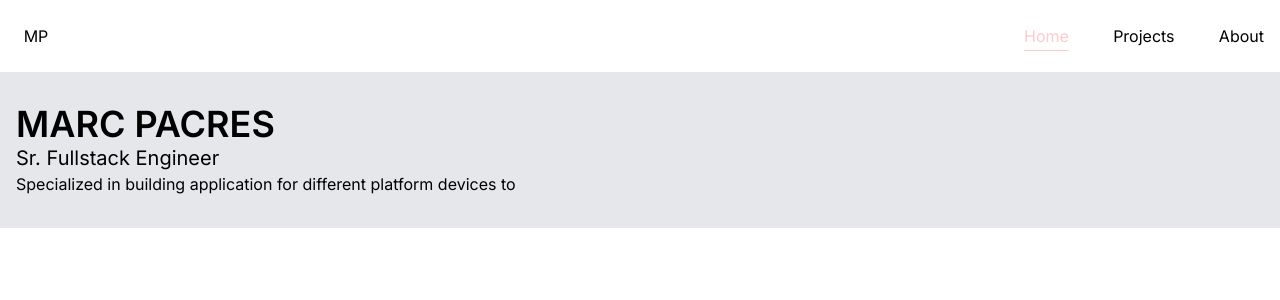
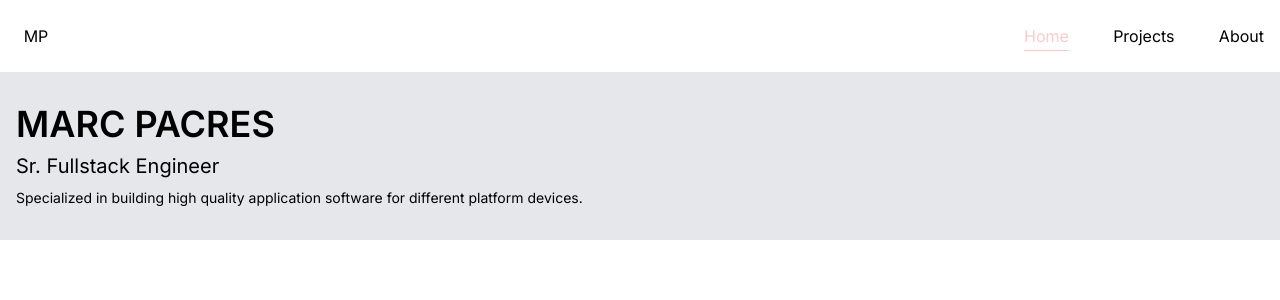
Before and after one commit to MPacres/marc-profile, a Next.js app: page / in a window 1280 px wide. Shown: the top 300 px of the page. Built offline with nearby package versions, Linux system fonts and the light colour scheme.

Commit message:
template for about

```diff
--- /dev/null
+++ b/components/About.jsx
@@ -0,0 +1,9 @@
+import React from 'react'
+
+const About = () => {
+  return (
+    <div>About</div>
+  )
+}
+
+export default About
--- a/components/Banner.jsx
+++ b/components/Banner.jsx
@@ -15,9 +15,9 @@ const Banner = () => {
     <section className='bg-gray-200'>
    <div className='md:container mx-auto flex flex-col py-8 px-4'>
     <h2 className='uppercase text-4xl font-semibold'>MARC PACRES</h2>
-    <div>
+    <div className='pt-2'>
     <h3 className='text-xl'>Sr. Fullstack Engineer</h3>
-    <p>Specialized in building application for different platform devices to </p>
+    <p className='pt-2 text-sm'>Specialized in building high quality application software for different platform devices.</p>
     </div>
    </div>
     </section>
```
